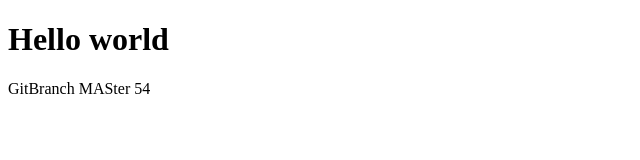
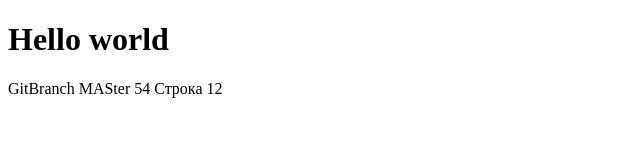
Before and after one commit to den1804/git_test, a plain HTML site: page index.html in a window 1280 px wide. Shown: the full height of the page, 0-640 px from the left. Drawn offline with Linux system fonts and the light colour scheme.

Commit message:
строка 12

```diff
--- a/index.html
+++ b/index.html
@@ -9,4 +9,5 @@
     </body>
     MASter 54
     <a>
+    Строка 12
 </html>
```
